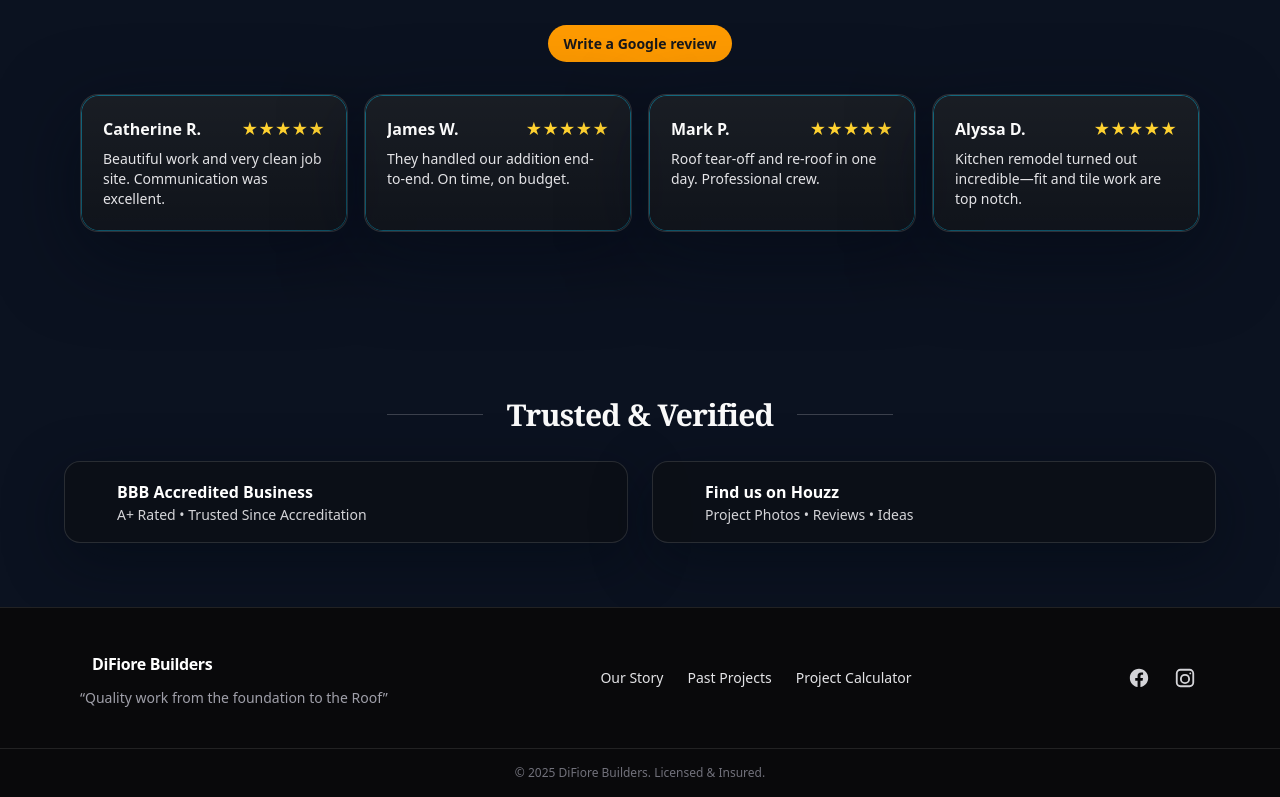
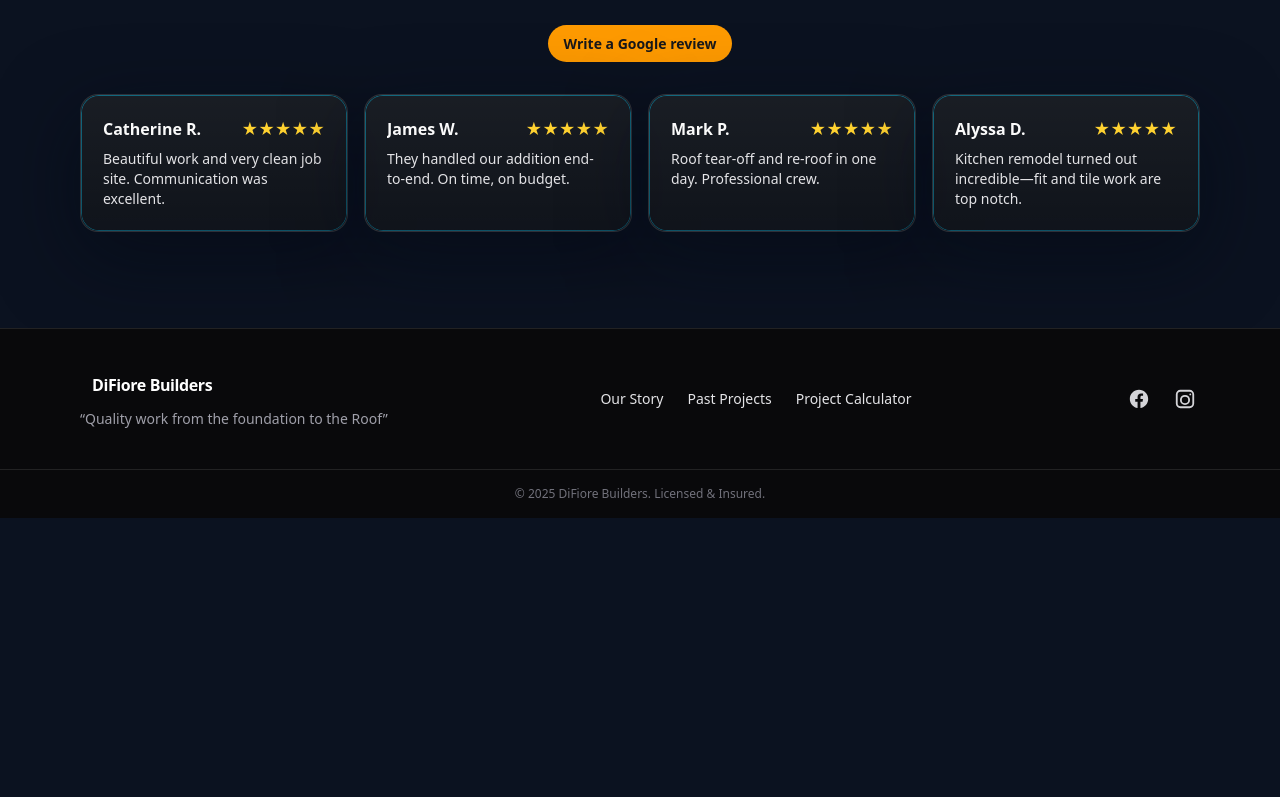
Before and after one commit to Revvitapps/difiore-site-next, a Next.js app: page / in a window 1280 px wide. Shown: the part 4726-5523 px from the top of the page. After the commit the page ends 5244 px from the top, so only its background shows below. Built offline with nearby package versions, Linux system fonts and the light colour scheme; grey boxes are pictures that could not be loaded.

Commit message:
Revert: remove global prefooter; restore layout pre-footer state

```diff
--- a/src/app/layout.tsx
+++ b/src/app/layout.tsx
@@ -19,7 +19,6 @@ export default function RootLayout({ children }: { children: React.ReactNode })
         <main className="min-h-[60vh]">{children}</main>
 
         {/* Global prefooter */}
-        <TrustedBadges />
 
         <Footer />
         <AgentFloat />
--- a/src/components/TrustedBadges.tsx
+++ b/src/components/TrustedBadges.tsx
@@ -1,78 +1,73 @@
-'use client';
+"use client";
 
-type Variant = 'dark' | 'light';
-
-export default function TrustedBadges({ variant = 'dark' }: { variant?: Variant }) {
-  const isLight = variant === 'light';
-
-  const wrap = isLight
-    ? "px-4 py-12 md:py-16 bg-transparent"
-    : "px-4 py-12 md:py-16 bg-transparent";
-  const grid = "mx-auto max-w-6xl";
-  const title = "flex items-center justify-center gap-6 text-center";
-  const titleText = "font-serif text-[clamp(22px,3vw,30px)] font-extrabold tracking-tight";
-  const hr = "h-px w-16 md:w-24 bg-white/20";
-  const cards = "mt-6 grid gap-6 md:grid-cols-2";
-
-  const cardBase = "flex items-center gap-5 rounded-2xl border overflow-hidden";
-  const cardDark  = "bg-[rgba(12,15,20,.75)] border-white/12 shadow-[0_18px_60px_rgba(2,8,18,.45)]";
-  const cardLight = "bg-white text-zinc-900 border-zinc-200 shadow-[0_10px_30px_rgba(0,0,0,.08)]";
-
-  const logoBox = isLight ? "shrink-0 px-4 py-4" : "shrink-0 px-4 py-4";
-  const textBox = "py-4 pr-5";
-  const h3Base = isLight ? "font-semibold text-zinc-900" : "font-semibold text-white";
-  const subBase = isLight ? "text-[14px] text-zinc-600" : "text-[14px] text-zinc-300";
-
+export default function TrustedBadges() {
   return (
-    <section aria-label="Trusted & Verified" className={wrap}>
-      <div className={grid}>
-        <div className={title}>
-          <span className={hr} />
-          <h2 className={titleText}>Trusted & Verified</h2>
-          <span className={hr} />
+    <section aria-label="Trusted & Verified" className="px-4 py-12 md:py-16">
+      <div className="mx-auto max-w-6xl">
+        {/* Header with lines */}
+        <div className="mb-6 flex items-center justify-center gap-4">
+          <span className="h-px w-16 bg-white/25" />
+          <h3 className="font-serif text-[clamp(18px,2.4vw,24px)] font-extrabold tracking-tight text-white">
+            Trusted &amp; Verified
+          </h3>
+          <span className="h-px w-16 bg-white/25" />
         </div>
 
-        <div className={cards}>
+        {/* White cards (compact) */}
+        <div className="grid gap-4 sm:grid-cols-2">
           {/* BBB */}
           <a
             href="https://www.bbb.org/us/pa/chadds-ford/profile/general-contractor/difiore-builders-inc-0241-191952896#accreditation"
-            target="_blank" rel="noopener noreferrer"
-            className={`${cardBase} ${isLight ? cardLight : cardDark}`}
+            target="_blank"
+            rel="noopener noreferrer"
+            className="group block rounded-2xl border border-zinc-200 bg-white p-4 shadow-[0_8px_24px_rgba(0,0,0,.08)] transition-none "
+            aria-label="View DiFiore Builders on BBB (Accredited Business)"
           >
-            <div className={logoBox}>
+            <div className="grid grid-cols-[220px_1fr] items-center gap-4">
+              <div className="grid place-items-center">
                 <img
-                src="https://m.bbb.org/terminuscontent/dist/img/business-profile/accreditation/AB-seal-horz.svg?tx=f_svg,w_360"
+                  src="https://m.bbb.org/terminuscontent/dist/img/business-profile/accreditation/AB-seal-horz.svg?tx=f_svg,w_480"
                   alt="BBB Accredited Business"
-                className="h-10 md:h-12 w-auto"
+                  className="h-24 w-auto"  /* was h-12/h-14 */
                   loading="lazy"
-                decoding="async"
                 />
               </div>
-            <div className={textBox}>
-              <div className={h3Base}>BBB Accredited Business</div>
-              <div className={subBase}>A+ Rated • Trusted Since Accreditation</div>
+              <div className="min-w-0">
+                <div className="text-[15px] font-bold text-zinc-900">
+                  BBB Accredited Business
+                </div>
+                <div className="mt-1 text-[14px] font-medium text-zinc-600">
+                  A+ Rated • Trusted Since Accreditation
+                </div>
+              </div>
             </div>
           </a>
 
           {/* Houzz */}
           <a
             href="https://www.houzz.com/professionals/general-contractors/difiore-builders-inc-pfvwus-pf~1479707423"
-            target="_blank" rel="noopener noreferrer"
-            className={`${cardBase} ${isLight ? cardLight : cardDark}`}
+            target="_blank"
+            rel="noopener noreferrer"
+            className="group block rounded-2xl border border-zinc-200 bg-white p-4 shadow-[0_8px_24px_rgba(0,0,0,.08)] transition-none "
+            aria-label="View DiFiore Builders on Houzz"
           >
-            <div className={logoBox}>
+            <div className="grid grid-cols-[220px_1fr] items-center gap-4">
+              <div className="grid place-items-center">
                 <img
                   src="https://img1.wsimg.com/isteam/ip/111e2203-c8e6-4588-acfc-521f62348879/houzz1.png"
                   alt="Houzz"
-                className="h-8 md:h-10 w-auto"
+                  className="h-24 w-auto"  /* doubled */
                   loading="lazy"
-                decoding="async"
-                style={{ filter: isLight ? 'none' : 'brightness(1.15)' }}
                 />
               </div>
-            <div className={textBox}>
-              <div className={h3Base}>Find us on Houzz</div>
-              <div className={subBase}>Project Photos • Reviews • Ideas</div>
+              <div className="min-w-0">
+                <div className="text-[15px] font-bold text-zinc-900">
+                  Find us on Houzz
+                </div>
+                <div className="mt-1 text-[14px] font-medium text-zinc-600">
+                  Project Photos • Reviews • Ideas
+                </div>
+              </div>
             </div>
           </a>
         </div>
```
Lines whose indentation alone changed are shown as unchanged.
